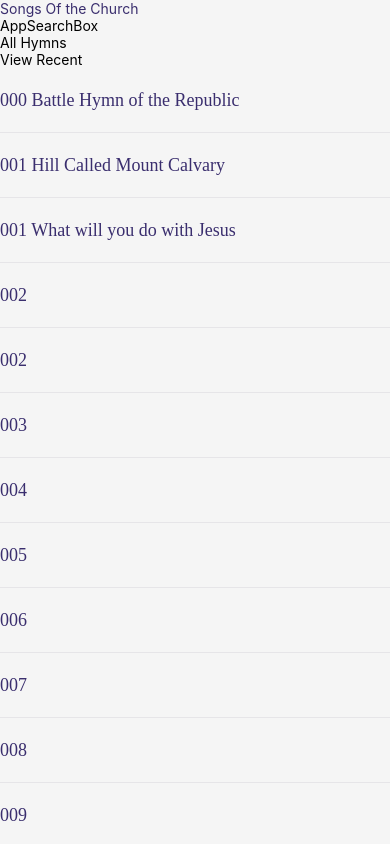
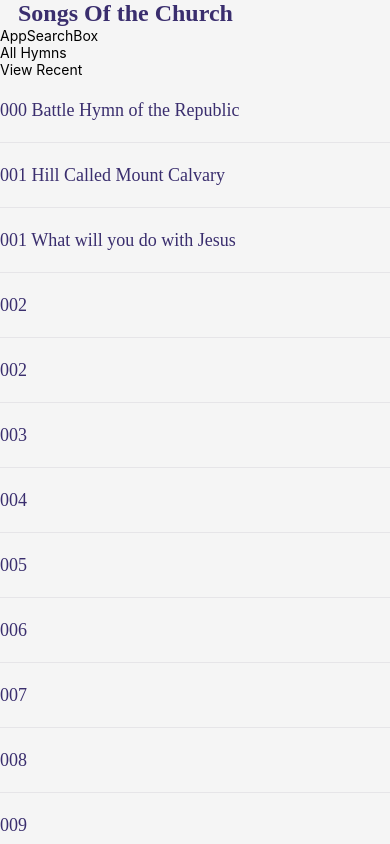
Before and after one commit to KhalebOBrien/Songs-of-the-Church, a React Native app: screen / in a window 390 px wide. Built offline with nearby package versions, Linux system fonts and the light colour scheme.

Commit message:
app heading

```diff
--- a/src/components/AppHeader.tsx
+++ b/src/components/AppHeader.tsx
@@ -2,6 +2,8 @@ import {View, Text, StyleSheet} from 'react-native';
 import AppSearchBox from './AppSearchBox';
 import AppViewName from './AppViewName';
 import AppThemeStyles from '../utilities/styles';
+import fonts from '../configs/fonts';
+import Size from '../utilities/useResponsiveSize';
 
 export interface AppHeaderProps {
   currentView: string;
@@ -11,7 +13,7 @@ export interface AppHeaderProps {
 const AppHeader = (props: AppHeaderProps): JSX.Element => {
   return (
     <View>
-      <Text style={[AppThemeStyles.textColor, styles.title]}>Songs Of the Church</Text>
+      <Text style={[AppThemeStyles.textColor, styles.heading]}>Songs Of the Church</Text>
       <AppSearchBox/>
       <AppViewName {...props}/>
     </View>
@@ -21,6 +23,11 @@ const AppHeader = (props: AppHeaderProps): JSX.Element => {
 export default AppHeader;
 
 const styles = StyleSheet.create({
-  title: {
+  heading: {
+    fontFamily: fonts.MONTSERRAT_600,
+    fontSize: Size.calcWidth(24),
+    fontWeight: '600',
+    marginHorizontal: Size.calcWidth(18),
+    flex: 1,
   },
 });
```
